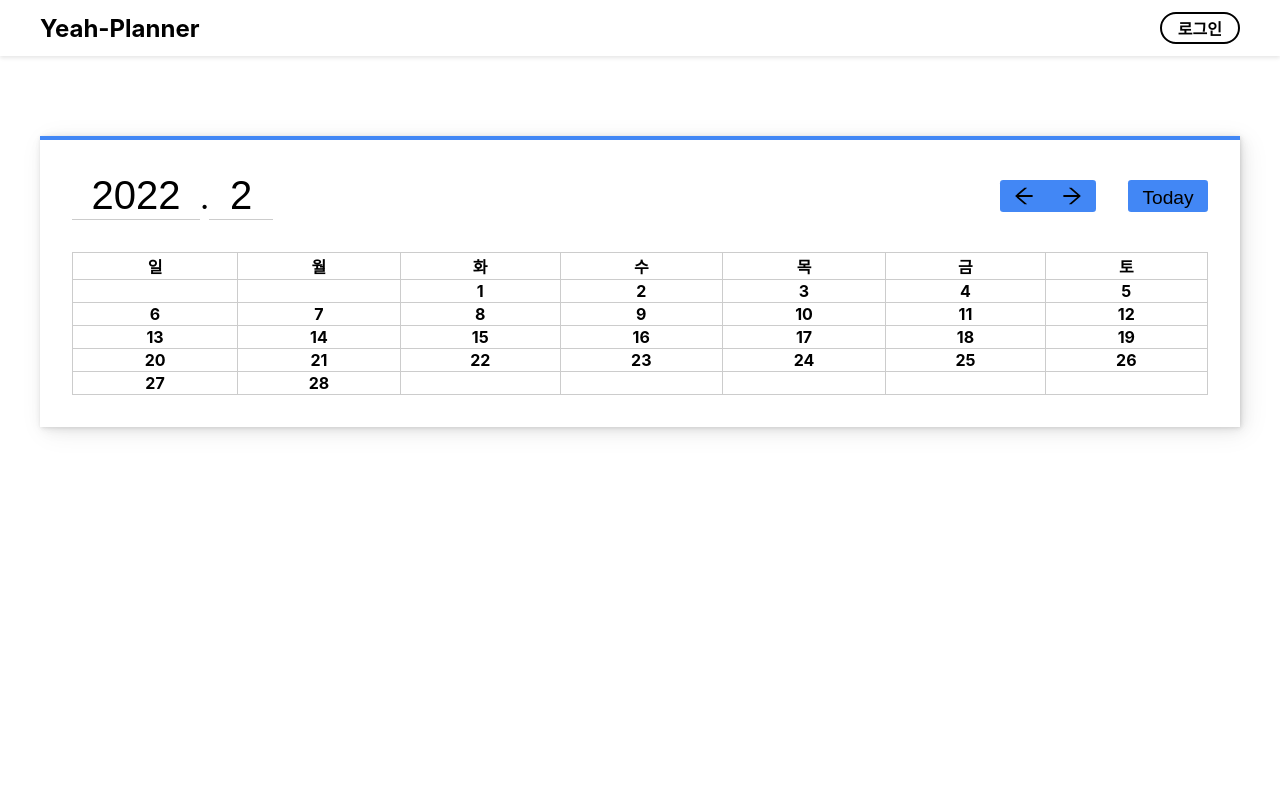
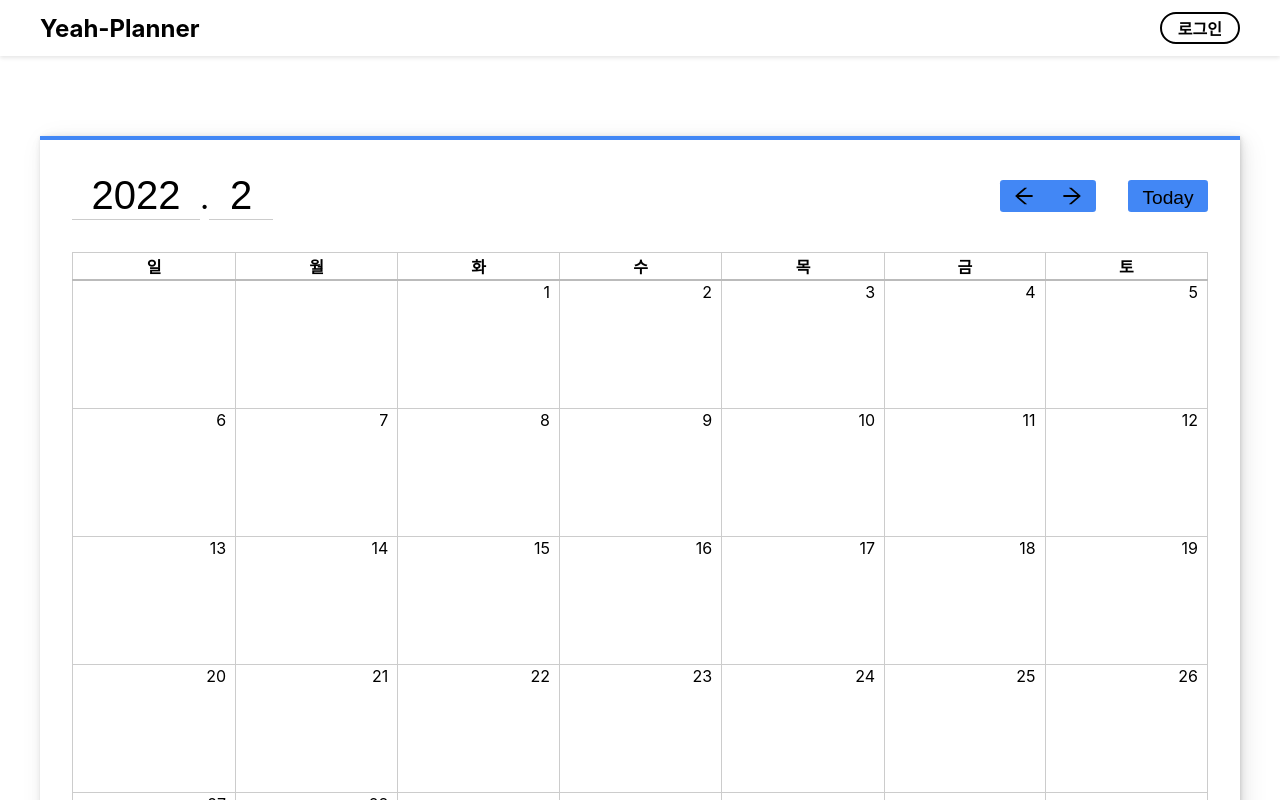
Before and after one commit to Yeah-Planner/Yeah-Planner-Frontend, a Next.js app: page /cal in a window 1280 px wide. Shown: the top 800 px of the page. Built offline with nearby package versions, Linux system fonts and the light colour scheme.

Commit message:
grid and style

```diff
--- a/components/Calendar/Calendar.style.ts
+++ b/components/Calendar/Calendar.style.ts
@@ -114,9 +114,26 @@ export const CalendarTableStyle = styled.table`
 
 export const TableHeaderStyle = styled.th`
   border: 1px solid #ccc;
+  border-bottom: 2px solid #bbb;
 `
 
 export const TableRowStyle = styled.tr`
   border: none;
   vertical-align: baseline;
 `
+
+export const TableDayStyle = styled.td`
+  border: 1px solid #ccc;
+  height: 8rem;
+`
+
+export const TableDayDisalbedStyle = styled(TableDayStyle)`
+  color: #ccc;
+`
+
+export const TableDayNumStyle = styled.div`
+  display: flex;
+  justify-content: right;
+  width: 100%;
+  padding: 0 0.25rem;
+`
--- a/components/Calendar/Calendar.tsx
+++ b/components/Calendar/Calendar.tsx
@@ -1,6 +1,9 @@
 import { NextPage } from 'next'
 import {
   CalendarTableStyle,
+  TableDayDisalbedStyle,
+  TableDayNumStyle,
+  TableDayStyle,
   TableHeaderStyle,
   TableRowStyle,
 } from './Calendar.style'
@@ -42,9 +45,16 @@ const Calendar: NextPage<Props> = ({ month, year }) => {
               {[...Array(7)].map((_, j) => {
                 const date = i * 7 + j + 1 - startDay
                 if (date <= 0 || date > lastDate.getDate()) {
-                  return <TableHeaderStyle key={j} />
+                  return <TableDayDisalbedStyle key={j} />
                 }
-                return <TableHeaderStyle key={j}>{date}</TableHeaderStyle>
+                return (
+                  <TableDayStyle key={j}>
+                    <TableDayNumStyle>
+                      <TableDayNumStyle>{date}</TableDayNumStyle>
+                    </TableDayNumStyle>
+                    {/* Other additional components */}
+                  </TableDayStyle>
+                )
               })}
             </TableRowStyle>
           )
```
